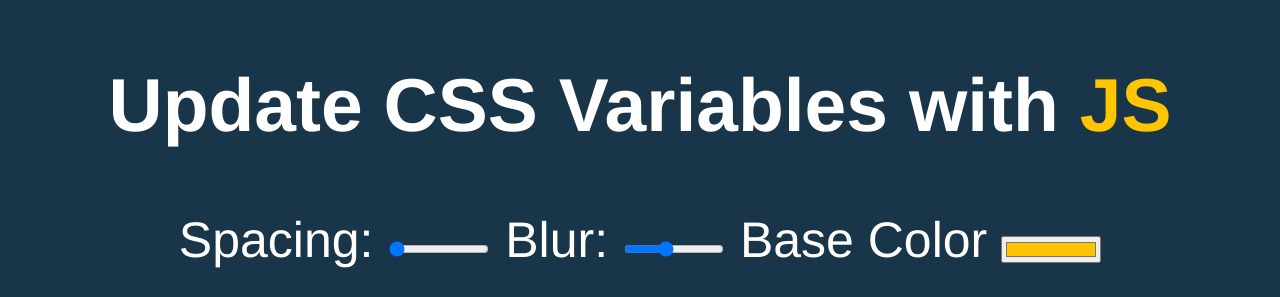
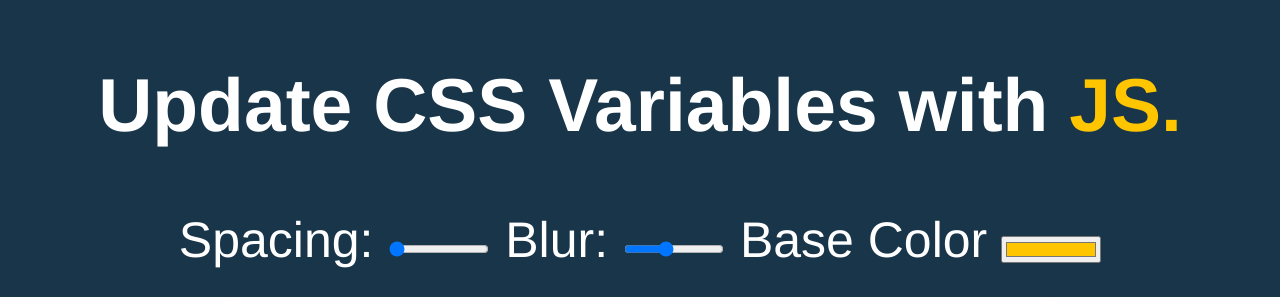
Before and after one commit to esokoletsky/Practice, a plain HTML site: page CSS Variables/index.html in a window 1280 px wide. Shown: the top 297 px of the page. Drawn offline with Linux system fonts and the light colour scheme.

Commit message:
base change

```diff
--- a/CSS Variables/index.html
+++ b/CSS Variables/index.html
@@ -7,7 +7,7 @@
 </head>
 
 <body>
-  <h2>Update CSS Variables with <span class='hl'>JS</span></h2>
+  <h2>Update CSS Variables with <span class='hl'>JS.</span> </h2>
 
   <div class="controls">
     <label for="spacing">Spacing:</label>
```
